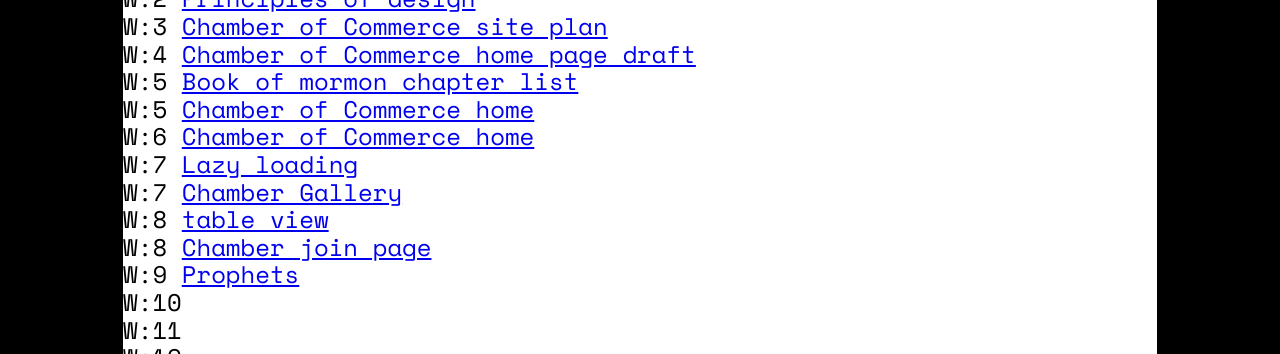
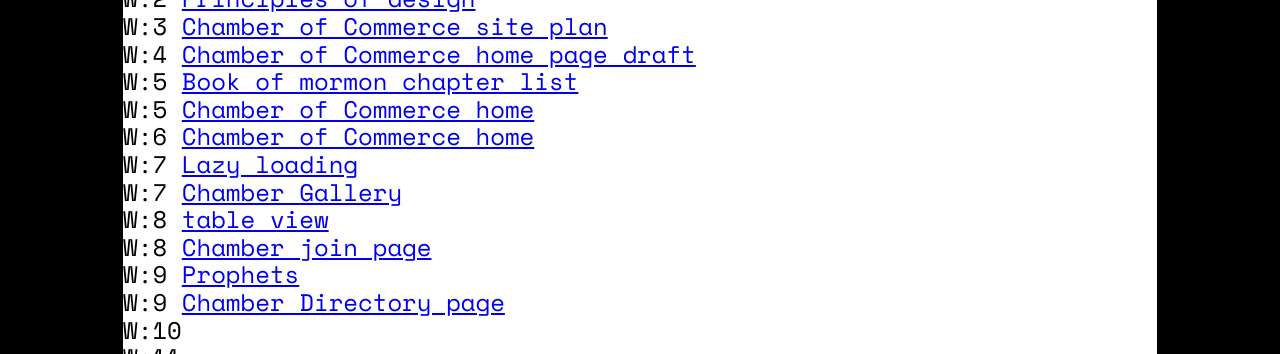
Before and after one commit to kaden530/WDD, a plain HTML site: page index.html in a window 1280 px wide. Shown: the part 446-800 px from the top of the page. Drawn offline with nearby package versions, Linux system fonts and the light colour scheme.

Commit message:
added directory

```diff
--- a/Week09/prophets.js
+++ b/Week09/prophets.js
@@ -21,7 +21,7 @@ const prophets = getprophets();
     h2.textContent = `${prophet.name}  ${prophet.lastname}`;
     Present="Present"
     if(prophet.death== null){prophet.death=`${Present}`}
-    info.textContent= ` ${prophet.birthdate} - ${prophet.death} `
+    info.textContent= ` ${prophet.birthdate} - ${prophet.death}`;
     // Build the image attributes by using the setAttribute method for the src, alt, and loading attribute values. (Fill in the blank with the appropriate variable).
     portrait.setAttribute('src', prophet.imageurl);
     portrait.setAttribute('alt', 'Portait of ' + prophet.name + ' ' + prophet.lastname + ' - ' + prophet.order + ' Latter-day President.');
--- a/index.html
+++ b/index.html
@@ -31,6 +31,7 @@
                 <li>W:8 <a href="week 08/tablebuild.html" target ="_blank">table view</a></li>
                 <li>W:8 <a href="chamber/join.html" target ="_blank">Chamber join page</a></li>
                 <li>W:9 <a href="Week09/prophets.html" target ="_blank">Prophets</a></li>
+                <li>W:9 <a href="chamber/directory.html" target ="_blank">Chamber Directory page</a></li>
                 <li>W:10</li>
                 <li>W:11</li>
                 <li>W:12</li>
```
